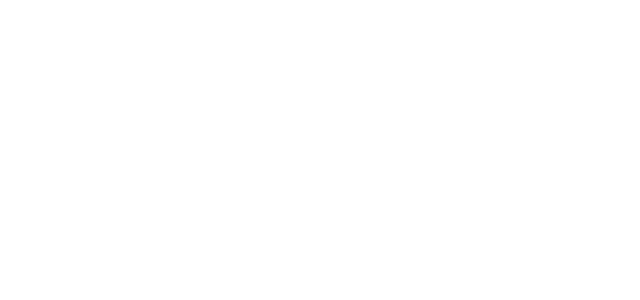
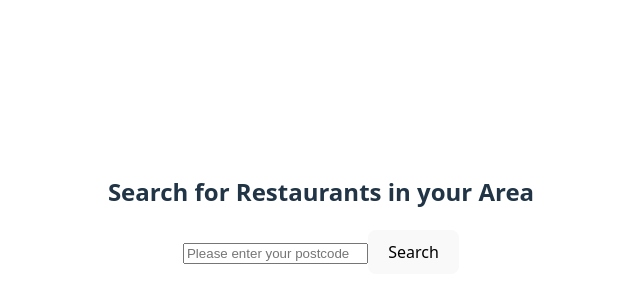
Before and after one commit to myaOlaye/Just-Eat-Tech-Test, a React (Vite) app: page / in a window 1280 px wide. Shown: the part 178-478 px from the top of the page, without its empty margins (319-959 px from the left). Built offline with nearby package versions, Linux system fonts and the light colour scheme.

Commit message:
feat: Add restaurant state to App component

```diff
--- a/src/App.jsx
+++ b/src/App.jsx
@@ -1,7 +1,15 @@
 import "./App.css";
+import { useState } from "react";
+import PostcodeSearch from "./components/PostcodeSearch";
 
 function App() {
-  return <></>;
+  const [restaurants, setRestaurants] = useState([]);
+  console.log(restaurants);
+  return (
+    <>
+      <PostcodeSearch setRestaurants={setRestaurants}></PostcodeSearch>
+    </>
+  );
 }
 
 export default App;
```
